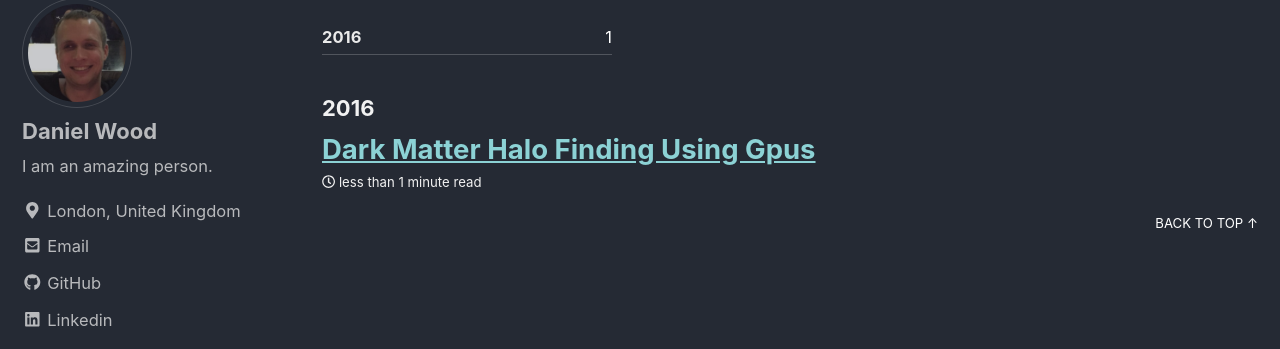
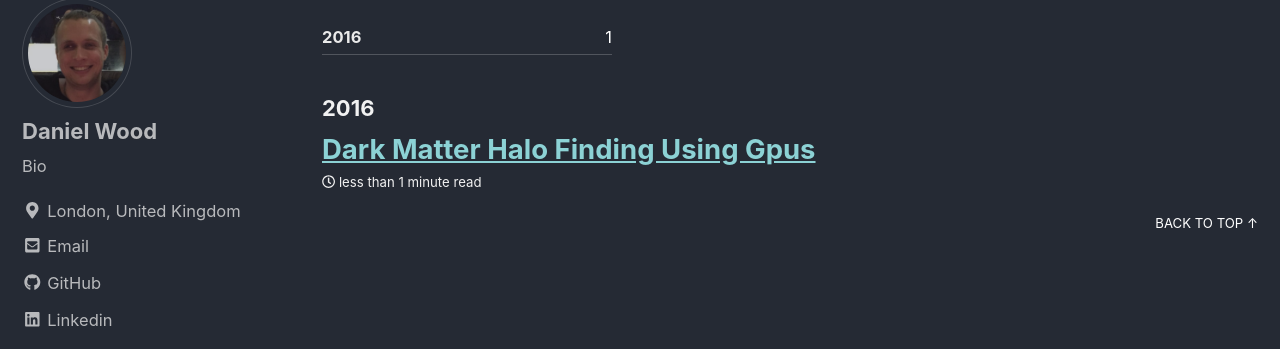
Before and after one commit to danielkylewood/danielkylewood.github.io, a Jekyll site: the page built from _pages/blog.md, in a window 1280 px wide. Shown: the part 113-462 px from the top of the page. Built offline with Jekyll 4.4.1, drawn with Linux system fonts in a browser that asks for light colours; cached includes are drawn as plain includes; nearby versions of some CDN libraries.

Commit message:
Update _config.yml

```diff
--- a/_config.yml
+++ b/_config.yml
@@ -105,7 +105,7 @@ analytics:
 author:
   name             : "Daniel Wood"
   avatar           : "/assets/images/daniel.png"
-  bio              : "I am an amazing person."
+  bio              : "Bio"
   location         : "London, United Kingdom"
   email            :
   links:
```
